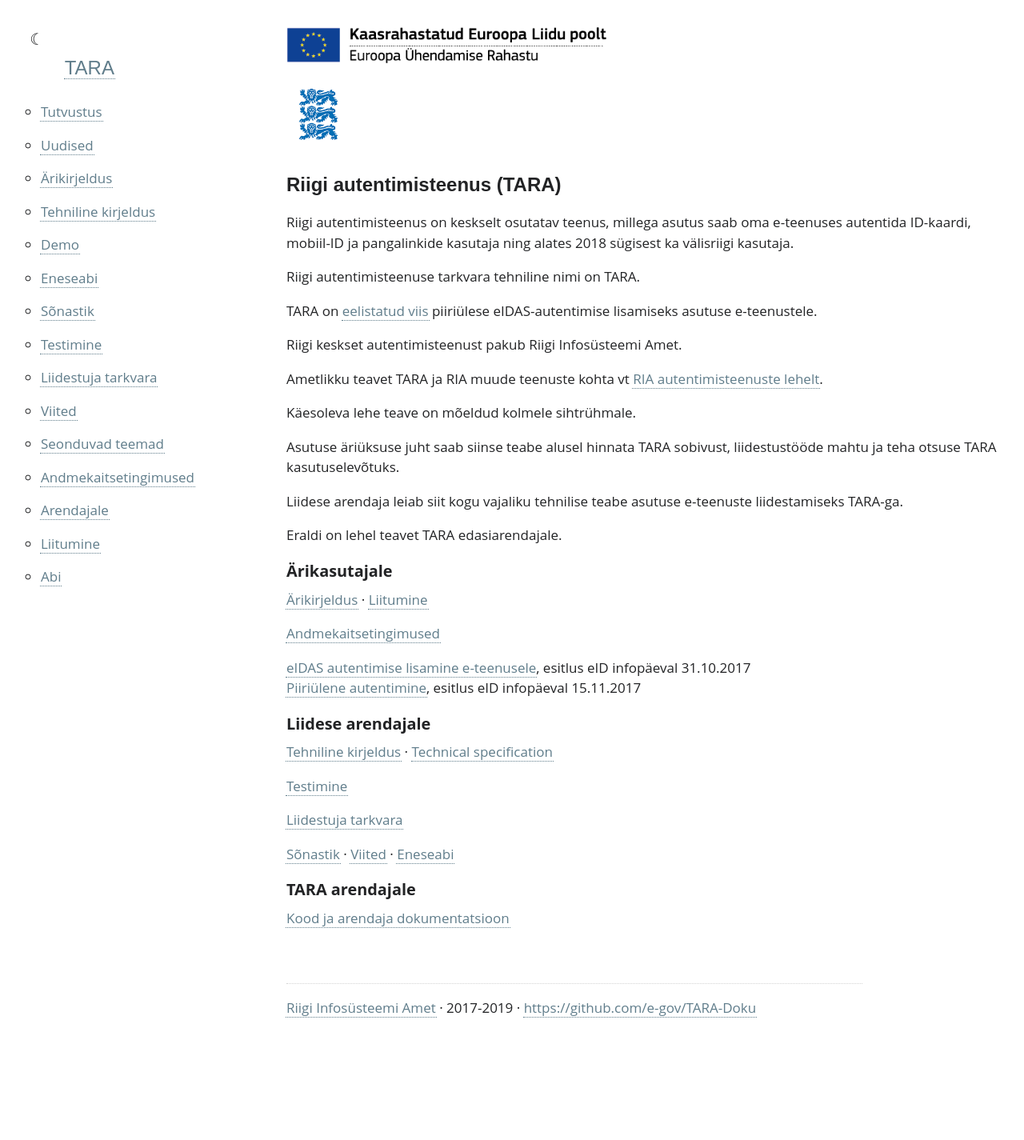
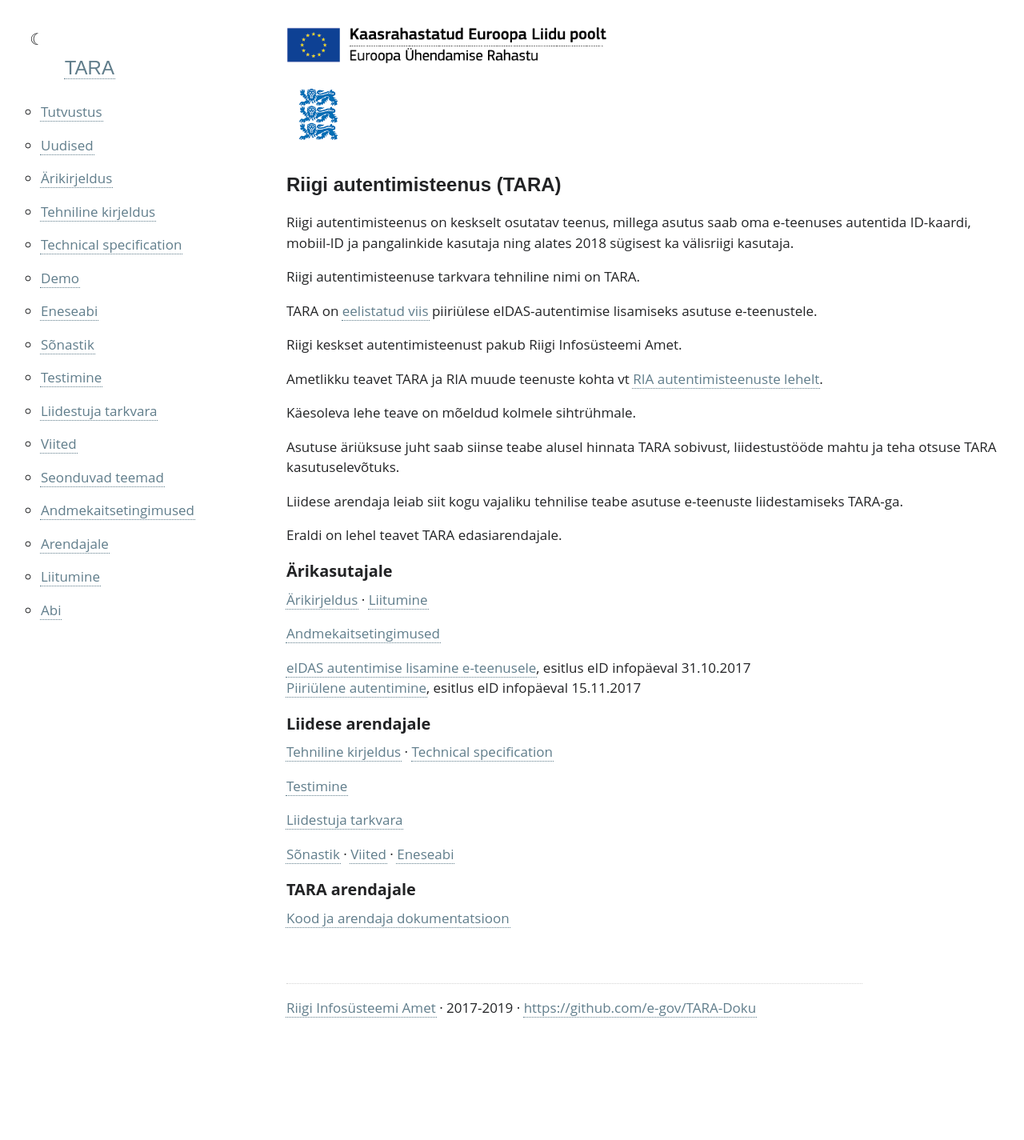
Before and after one commit to e-gov/TARA-Doku, a Jekyll site: the page built from index.md, in a window 1280 px wide. Shown: the whole page at 80% size. Built offline with Jekyll 4.4.1, drawn with Linux system fonts in a browser that asks for light colours.

Commit message:
Update Riba.yml

```diff
--- a/_data/Riba.yml
+++ b/_data/Riba.yml
@@ -6,6 +6,8 @@
   url: "/Arikirjeldus"
 - title: "Tehniline kirjeldus"
   url: "/TehnilineKirjeldus"
+- title: "Technical specification"
+  url: "/TechnicalSpecification"
 - title: "Demo"
   url: "/Demo"
 - title: "Eneseabi"
```
